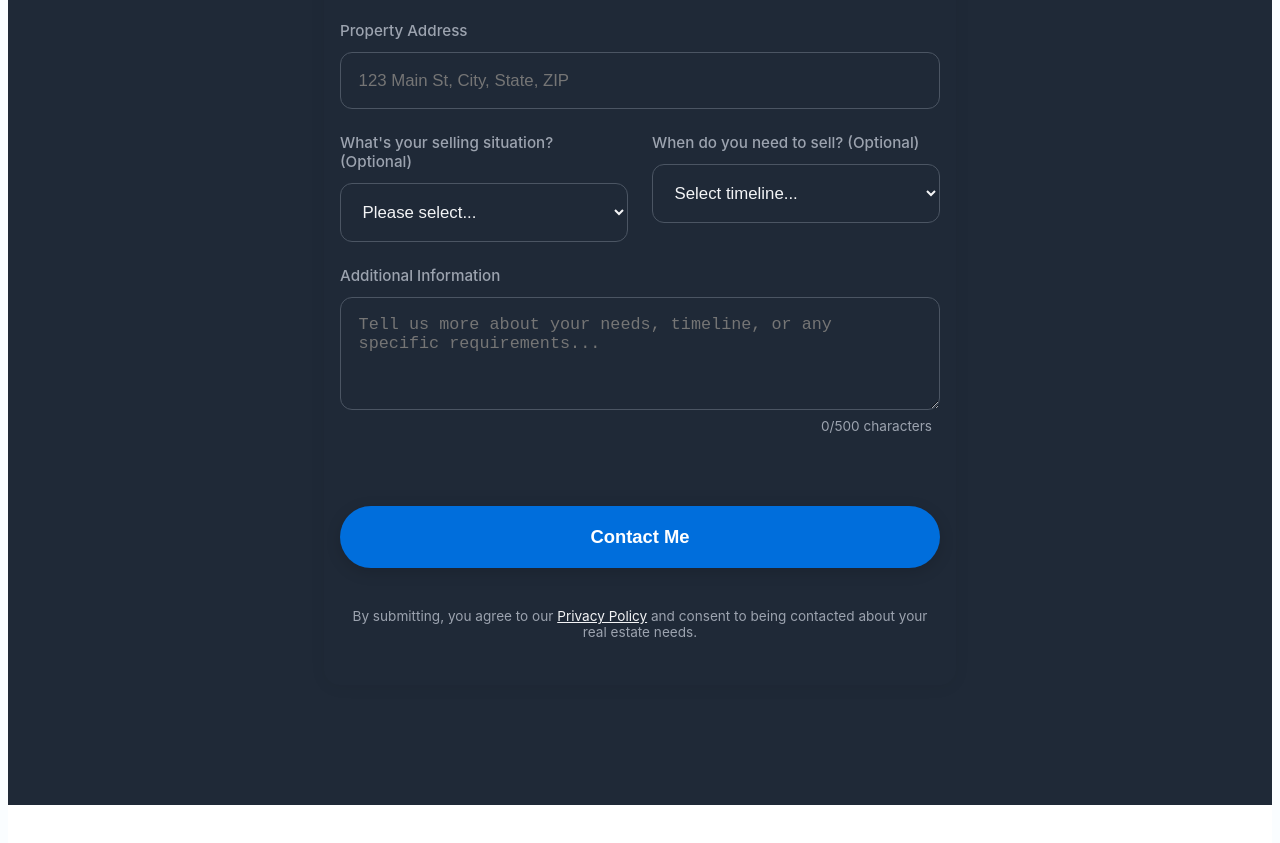
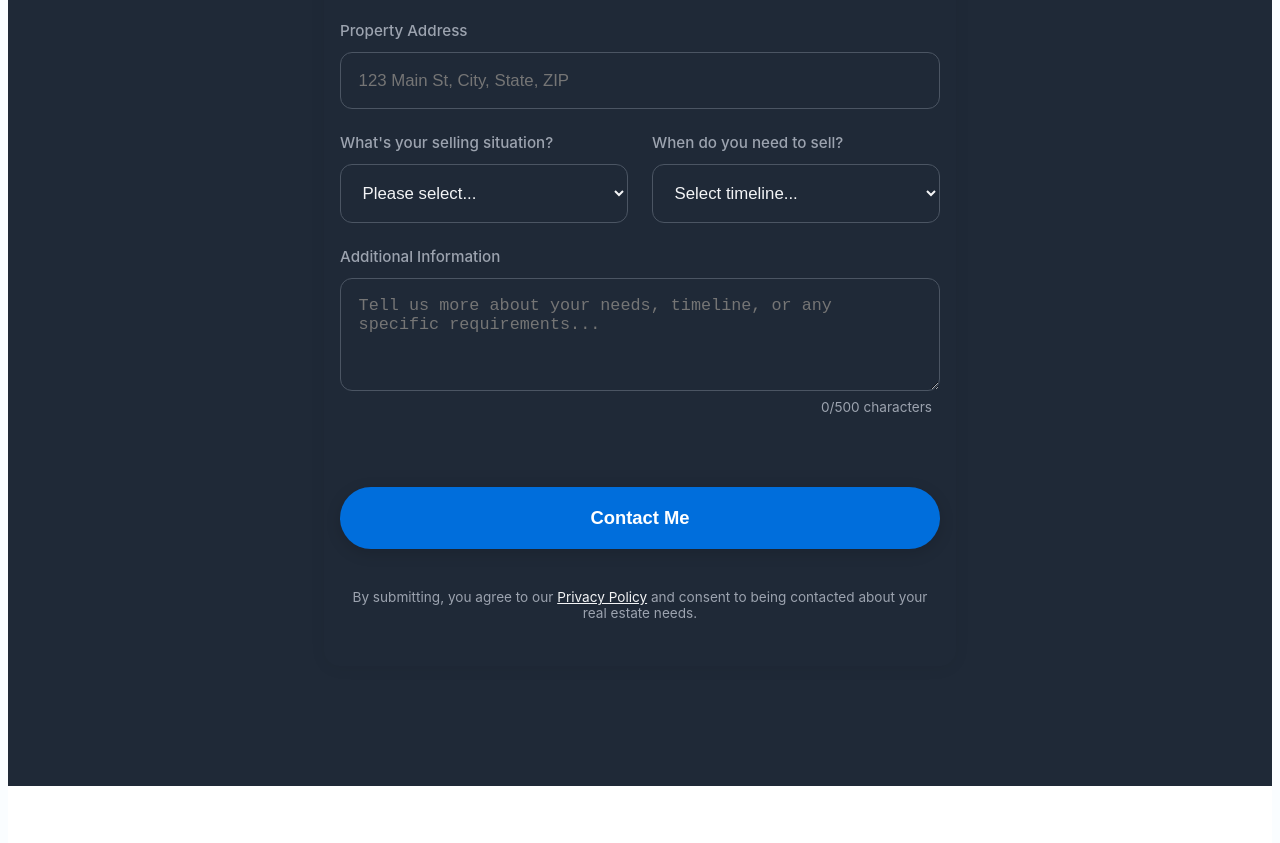
Before and after one commit to imnotanaiaccount/jacksoninvestmentsolutions, a website: page index.html in a window 1280 px wide. Shown: the part 3545-4388 px from the top of the page. Drawn offline with Linux system fonts and the light colour scheme.

Commit message:
Update index.html

```diff
--- a/index.html
+++ b/index.html
@@ -243,7 +243,7 @@
 
                     <div class="form-row">
                         <div class="form-group">
-                            <label for="propertySituation">What's your selling situation? (Optional)</label>
+                            <label for="propertySituation">What's your selling situation?</label>
                             <select id="propertySituation" name="propertySituation">
                                 <option value="">Please select...</option>
                                 <option value="foreclosure">⚠️ Facing foreclosure</option>
@@ -256,7 +256,7 @@
                             </select>
                         </div>
                         <div class="form-group">
-                            <label for="sellTimeline">When do you need to sell? (Optional)</label>
+                            <label for="sellTimeline">When do you need to sell?</label>
                             <select id="sellTimeline" name="sellTimeline">
                                 <option value="">Select timeline...</option>
                                 <option value="immediately">🚨 Immediately (within 2 weeks)</option>
```
